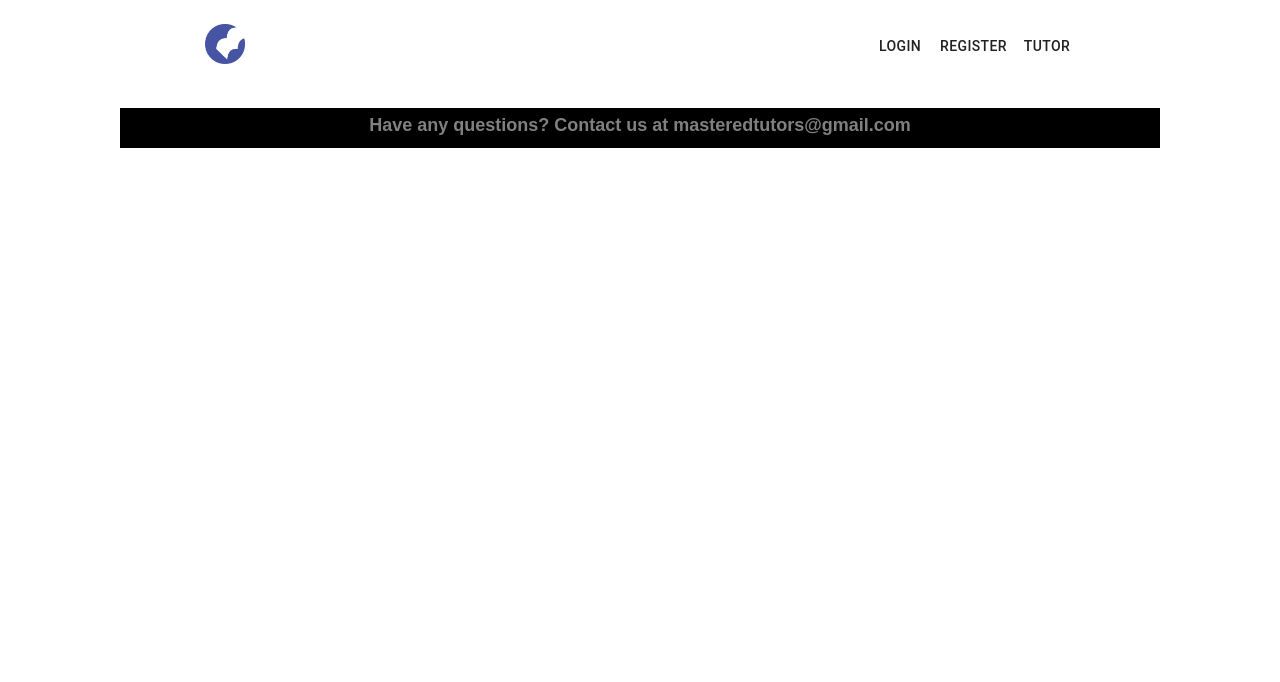
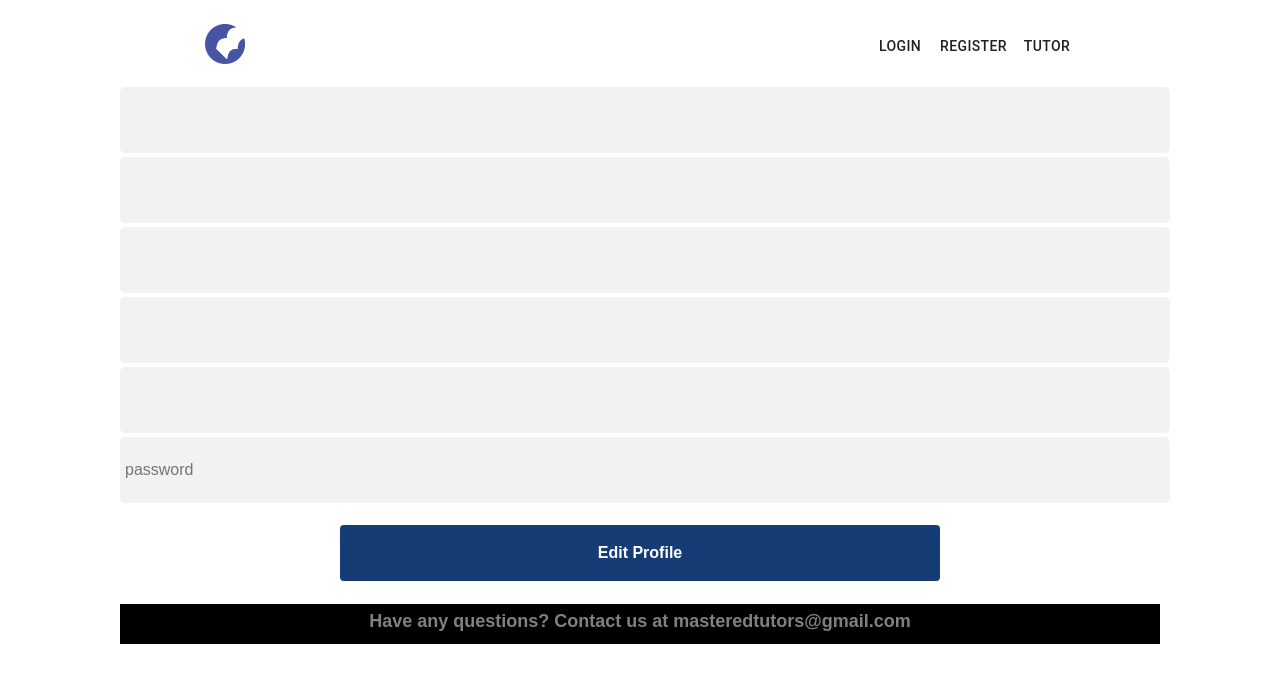
Before and after one commit to Firius0408/MasterTutoring, a React (Create React App) app in the folder frontend/: page /Profile in a window 1280 px wide. Shown: the top 682 px of the page. Built offline with nearby package versions, Linux system fonts and the light colour scheme; no server answers.

Commit message:
Barebone profile page. WARNING: Buggy, not truly implemented

```diff
--- a/frontend/src/Header.js
+++ b/frontend/src/Header.js
@@ -35,6 +35,11 @@ function Header(props) {
                 <Link to="/Tutor">
                     <Button varient='outlined'>Tutor</Button>
                 </Link>
+                {props.loggedIn &&
+                    <Link to="/Profile">
+                        <Button varient='outlined'>Profile</Button>
+                    </Link>
+                }
             </div>
         </div>
     )
--- a/frontend/src/Home.js
+++ b/frontend/src/Home.js
@@ -7,6 +7,7 @@ import Footer from './footer';
 import Logout from './logout';
 import PostList from './postslist';
 import RegistrationForm from './registerForm';
+import Profile from './profile';
 import { Switch, Route } from 'react-router-dom';
 
 function Home(props) {
@@ -31,6 +32,9 @@ function Home(props) {
                 <Route path="/PostList">
                     <PostList />
                 </Route>
+                <Route path="/Profile">
+                    <Profile />
+                </Route>
             </Switch>
             <Footer />
         </div>
--- /dev/null
+++ b/frontend/src/profile.js
@@ -0,0 +1,54 @@
+import React from 'react';
+
+class Profile extends React.Component {
+    constructor(props) {
+        super(props);
+        this.state = {};
+    }
+
+    componentDidMount() {
+        const apiURL = 'http://localhost:4000/user/cookie';
+        fetch(apiURL, {
+            method: 'GET',
+            headers: {'Content-Type': 'application/json'},
+            credentials: 'include'
+        })
+        .then(response => response.json())
+        .then(data => {
+            const apiURL = 'http://localhost:4000/user/' + data.userName;
+            fetch(apiURL, {
+                method: 'GET',
+                headers: {'Content-Type': 'application/json'}
+            })
+            .then(response => response.json())
+            .then(data => this.setState(data))
+            .catch(err => console.error('Error:', err));
+        })
+        .catch(err => console.error('Error:', err));
+    }
+
+    handleChange = (event) => {
+        const { name, value } = event.target;
+        this.setState({ [name]: value });
+    }
+
+    handleSubmit = (event) => {
+
+    }
+
+    render() {
+        return(
+            <form onSubmit={this.handleSubmit}>
+                <input type='text' name='firstName' value={this.state.firstName} onChange={this.handleChange} />
+                <input type='text' name='lastName' value={this.state.lastName} onChange={this.handleChange} />
+                <input type='text' name='phoneNumber' value={this.state.phoneNumber} onChange={this.handleChange} />
+                <input type='email' name='email' value={this.state.email} onChange={this.handleChange} />
+                <input type='username' name='userName' value={this.state.userName} onChange={this.handleChange} />
+                <input type='password' name='password' placeholder='password' value={this.state.password} onChange={this.handleChange} />
+                <input type='submit' value='Edit Profile' />
+            </form>
+    )
+    }
+}
+
+export default Profile;
```
Also changed, not shown: 1 other file (tests, documents, lock files or other folders).
